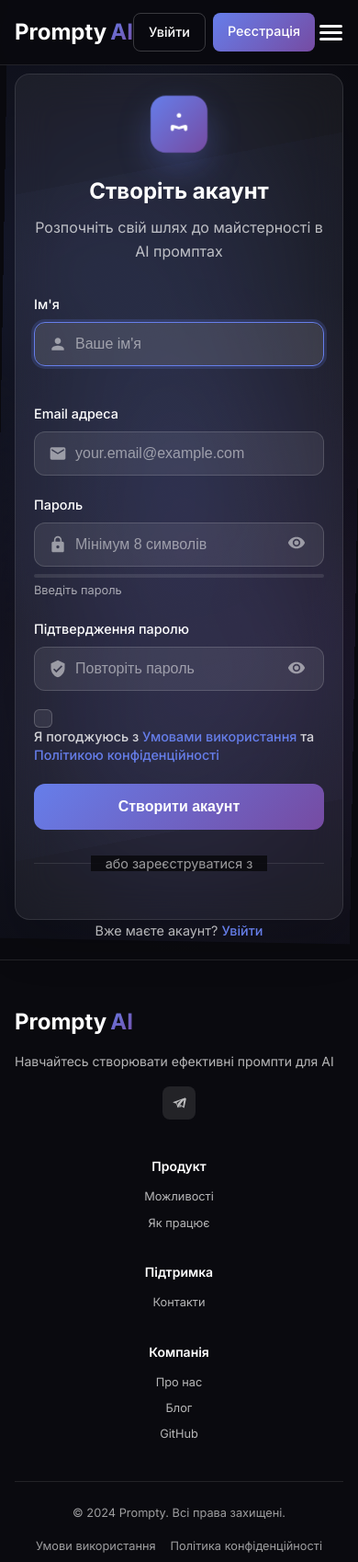
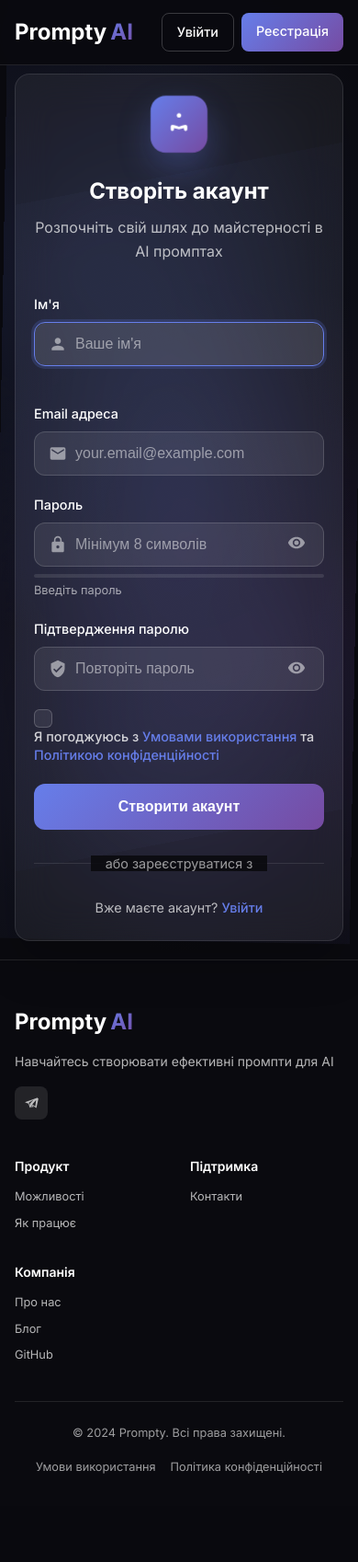
Before and after one commit to D1ther/Prompty, a FastAPI app: page /auth/register in a window 390 px wide. Shown: the top 1698 px of the page at 92% size. After the commit the page ends 1602 px from the top, so only its background shows below. Run offline with FastAPI, Linux system fonts and the light colour scheme.

Commit message:
frontend update

```diff
--- a/app/static/css/base.css
+++ b/app/static/css/base.css
@@ -420,10 +420,6 @@
         display: none;
     }
 
-    .mobile-menu-toggle {
-        display: flex;
-    }
-
     .footer-content {
         grid-template-columns: 1fr;
         gap: 2.5rem;
@@ -433,22 +429,6 @@
         flex-direction: column;
         text-align: center;
         gap: 1rem;
-    }
-}
-
-@media (max-width: 480px) {
-    .footer-links {
-        grid-template-columns: 1fr;
-        text-align: center;
-    }
-
-    .social-links {
-        justify-content: center;
-    }
-
-    .nav-buttons,
-    .nav-user {
-        gap: 0.5rem;
     }
 }
 
--- a/app/templates/index.html
+++ b/app/templates/index.html
@@ -15,6 +15,7 @@
 </head>
 <body>
     <!-- Navigation -->
+<!-- Navigation -->
     <nav class="navbar" role="navigation" aria-label="Головна навігація">
         <div class="nav-container">
             <div class="logo">
@@ -69,12 +70,6 @@
                     </div>
                 </div>
             {% endif %}
-
-            <button class="mobile-menu-toggle" aria-label="Відкрити мобільне меню">
-                <span></span>
-                <span></span>
-                <span></span>
-            </button>
         </div>
     </nav>
 
--- a/app/templates/login.html
+++ b/app/templates/login.html
@@ -38,7 +38,7 @@
                                 <path d="M18,8h-1V6c0-2.76-2.24-5-5-5S7,3.24,7,6v2H6c-1.1,0-2,0.9-2,2v10c0,1.1,0.9,2,2,2h12c1.1,0,2-0.9,2-2V10C20,8.9,19.1,8,18,8z M12,17c-1.1,0-2-0.9-2-2s0.9-2,2-2s2,0.9,2,2S13.1,17,12,17z M15.1,8H8.9V6c0-1.71,1.39-3.1,3.1-3.1s3.1,1.39,3.1,3.1V8z"/>
                             </svg>
                             <input type="password" id="password" name="password" placeholder="••••••••" required>
-                            <button type="button" class="password-toggle" onclick="togglePassword('password')">
+                            <button type="button" class="password-toggle" aria-label="Показати пароль">
                                 <svg class="eye-open" viewBox="0 0 24 24" fill="currentColor">
                                     <path d="M12 4.5C7 4.5 2.73 7.61 1 12c1.73 4.39 6 7.5 11 7.5s9.27-3.11 11-7.5c-1.73-4.39-6-7.5-11-7.5zM12 17c-2.76 0-5-2.24-5-5s2.24-5 5-5 5 2.24 5 5-2.24 5-5 5zm0-8c-1.66 0-3 1.34-3 3s1.34 3 3 3 3-1.34 3-3-1.34-3-3-3z"/>
                                 </svg>
--- a/app/templates/register.html
+++ b/app/templates/register.html
@@ -50,7 +50,7 @@
                                 <path d="M18,8h-1V6c0-2.76-2.24-5-5-5S7,3.24,7,6v2H6c-1.1,0-2,0.9-2,2v10c0,1.1,0.9,2,2,2h12c1.1,0,2-0.9,2-2V10C20,8.9,19.1,8,18,8z M12,17c-1.1,0-2-0.9-2-2s0.9-2,2-2s2,0.9,2,2S13.1,17,12,17z M15.1,8H8.9V6c0-1.71,1.39-3.1,3.1-3.1s3.1,1.39,3.1,3.1V8z"/>
                             </svg>
                             <input type="password" id="password" name="password" placeholder="Мінімум 8 символів" required>
-                            <button type="button" class="password-toggle" onclick="togglePassword('password')">
+                            <button type="button" class="password-toggle" aria-label="Показати пароль">
                                 <svg class="eye-open" viewBox="0 0 24 24" fill="currentColor">
                                     <path d="M12 4.5C7 4.5 2.73 7.61 1 12c1.73 4.39 6 7.5 11 7.5s9.27-3.11 11-7.5c-1.73-4.39-6-7.5-11-7.5zM12 17c-2.76 0-5-2.24-5-5s2.24-5 5-5 5 2.24 5 5-2.24 5-5 5zm0-8c-1.66 0-3 1.34-3 3s1.34 3 3 3 3-1.34 3-3-1.34-3-3-3z"/>
                                 </svg>
@@ -74,7 +74,7 @@
                                 <path d="M12 1L3 5V11C3 16.55 6.84 21.74 12 23C17.16 21.74 21 16.55 21 11V5L12 1M10 17L6 13L7.41 11.59L10 14.17L16.59 7.58L18 9L10 17Z"/>
                             </svg>
                             <input type="password" id="confirmPassword" name="confirmPassword" placeholder="Повторіть пароль" required>
-                            <button type="button" class="password-toggle" onclick="togglePassword('confirmPassword')">
+                            <button type="button" class="password-toggle" aria-label="Показати пароль">
                                 <svg class="eye-open" viewBox="0 0 24 24" fill="currentColor">
                                     <path d="M12 4.5C7 4.5 2.73 7.61 1 12c1.73 4.39 6 7.5 11 7.5s9.27-3.11 11-7.5c-1.73-4.39-6-7.5-11-7.5zM12 17c-2.76 0-5-2.24-5-5s2.24-5 5-5 5 2.24 5 5-2.24 5-5 5zm0-8c-1.66 0-3 1.34-3 3s1.34 3 3 3 3-1.34 3-3-1.34-3-3-3z"/>
                                 </svg>
@@ -96,7 +96,6 @@
                         </label>
                     </div>
 
-
                     <button type="submit" class="btn-primary-full">
                         <span class="btn-text">Створити акаунт</span>
                         <div class="btn-loader" style="display: none;">
@@ -106,7 +105,6 @@
 
                     <div class="divider">
                         <span>або зареєструватися з</span>
-                    </div>
                     </div>
                 </form>
 
```
Also changed, not shown: app/templates/choice_mod.html (+0 -18 lines), app.db.
